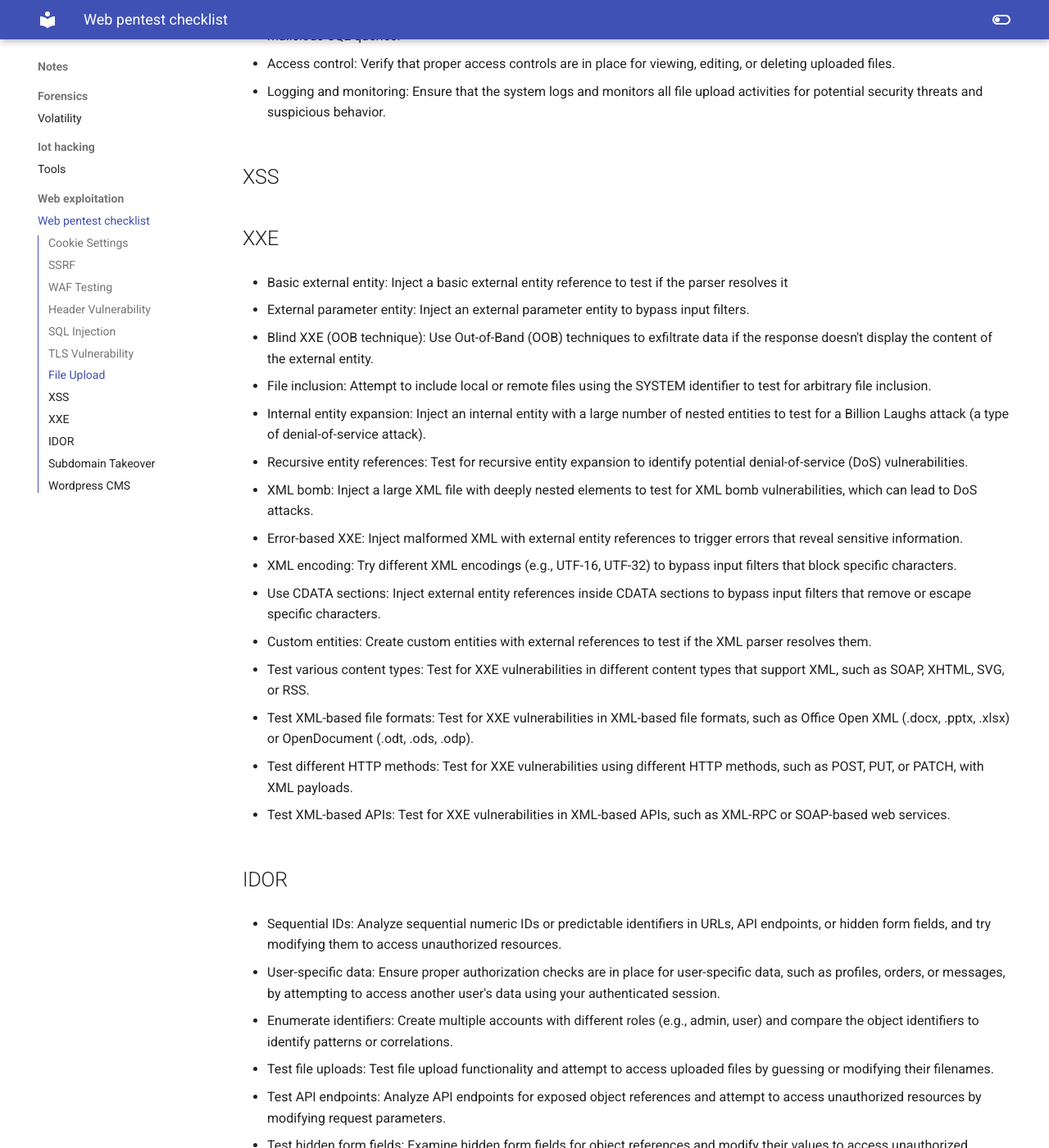
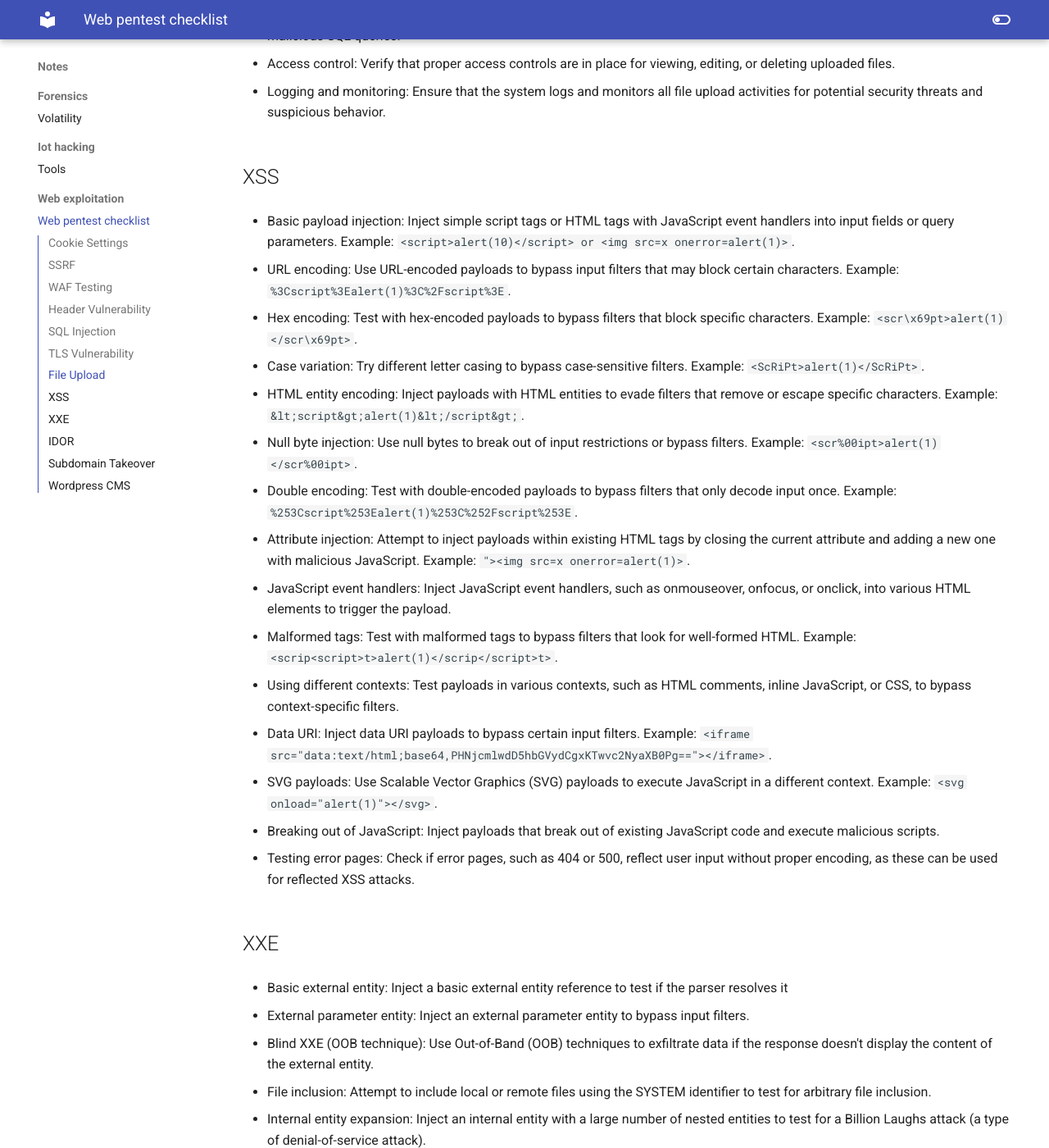
Before and after one commit to meel0wx/meel0wx.github.io, an MkDocs documentation site: the page built from docs/notes/web exploitation/web pentest checklist.md, in a window 1280 px wide and 1400 px high, scrolled down 6736 px. Shown: the whole window at 82% size. Built offline with MkDocs 1.6.1 and Material for MkDocs 9.7.7, drawn with Linux system fonts in a browser that asks for light colours.

Commit message:
New update

```diff
--- a/docs/notes/web exploitation/web pentest checklist.md
+++ b/docs/notes/web exploitation/web pentest checklist.md
@@ -244,35 +244,35 @@
 
 ## XSS
 
-<!-- - Basic payload injection: Inject simple script tags or HTML tags with JavaScript event handlers into input fields or query parameters. Example: <script>alert(10)</script> or <img src=x onerror=alert(1)>.
+- Basic payload injection: Inject simple script tags or HTML tags with JavaScript event handlers into input fields or query parameters. Example: `<script>alert(10)</script> or <img src=x onerror=alert(1)>`.
 
-- URL encoding: Use URL-encoded payloads to bypass input filters that may block certain characters. Example: %3Cscript%3Ealert(1)%3C%2Fscript%3E.
+- URL encoding: Use URL-encoded payloads to bypass input filters that may block certain characters. Example: `%3Cscript%3Ealert(1)%3C%2Fscript%3E`.
 
-- Hex encoding: Test with hex-encoded payloads to bypass filters that block specific characters. Example: <scr\x69pt>alert(1)</scr\x69pt>.
+- Hex encoding: Test with hex-encoded payloads to bypass filters that block specific characters. Example: `<scr\x69pt>alert(1)</scr\x69pt>`.
 
-- Case variation: Try different letter casing to bypass case-sensitive filters. Example: <ScRiPt>alert(1)</ScRiPt>.
+- Case variation: Try different letter casing to bypass case-sensitive filters. Example: `<ScRiPt>alert(1)</ScRiPt>`.
 
-- HTML entity encoding: Inject payloads with HTML entities to evade filters that remove or escape specific characters. Example: &lt;script&gt;alert(1)&lt;/script&gt;.
+- HTML entity encoding: Inject payloads with HTML entities to evade filters that remove or escape specific characters. Example: `&lt;script&gt;alert(1)&lt;/script&gt;`.
 
-- Null byte injection: Use null bytes to break out of input restrictions or bypass filters. Example: <scr%00ipt>alert(1)</scr%00ipt>.
+- Null byte injection: Use null bytes to break out of input restrictions or bypass filters. Example: `<scr%00ipt>alert(1)</scr%00ipt>`.
 
-- Double encoding: Test with double-encoded payloads to bypass filters that only decode input once. Example: %253Cscript%253Ealert(1)%253C%252Fscript%253E.
+- Double encoding: Test with double-encoded payloads to bypass filters that only decode input once. Example: `%253Cscript%253Ealert(1)%253C%252Fscript%253E`.
 
-- Attribute injection: Attempt to inject payloads within existing HTML tags by closing the current attribute and adding a new one with malicious JavaScript. Example: "><img src=x onerror=alert(1)>.
+- Attribute injection: Attempt to inject payloads within existing HTML tags by closing the current attribute and adding a new one with malicious JavaScript. Example: `"><img src=x onerror=alert(1)>`.
 
 - JavaScript event handlers: Inject JavaScript event handlers, such as onmouseover, onfocus, or onclick, into various HTML elements to trigger the payload.
 
-- Malformed tags: Test with malformed tags to bypass filters that look for well-formed HTML. Example: <scrip<script>t>alert(1)</scrip</script>t>.
+- Malformed tags: Test with malformed tags to bypass filters that look for well-formed HTML. Example: `<scrip<script>t>alert(1)</scrip</script>t>`.
 
 - Using different contexts: Test payloads in various contexts, such as HTML comments, inline JavaScript, or CSS, to bypass context-specific filters.
 
-- Data URI: Inject data URI payloads to bypass certain input filters. Example: <iframe src="data:text/html;base64,PHNjcmlwdD5hbGVydCgxKTwvc2NyaXB0Pg=="></iframe>.
+- Data URI: Inject data URI payloads to bypass certain input filters. Example: `<iframe src="data:text/html;base64,PHNjcmlwdD5hbGVydCgxKTwvc2NyaXB0Pg=="></iframe>`.
 
-- SVG payloads: Use Scalable Vector Graphics (SVG) payloads to execute JavaScript in a different context. Example: <svg onload="alert(1)"></svg>.
+- SVG payloads: Use Scalable Vector Graphics (SVG) payloads to execute JavaScript in a different context. Example: `<svg onload="alert(1)"></svg>`.
 
 - Breaking out of JavaScript: Inject payloads that break out of existing JavaScript code and execute malicious scripts.
 
-- Testing error pages: Check if error pages, such as 404 or 500, reflect user input without proper encoding, as these can be used for reflected XSS attacks. -->
+- Testing error pages: Check if error pages, such as 404 or 500, reflect user input without proper encoding, as these can be used for reflected XSS attacks.
 
 ## XXE
 
```
Also changed, not shown: docs/.obsidian/workspace.json.
